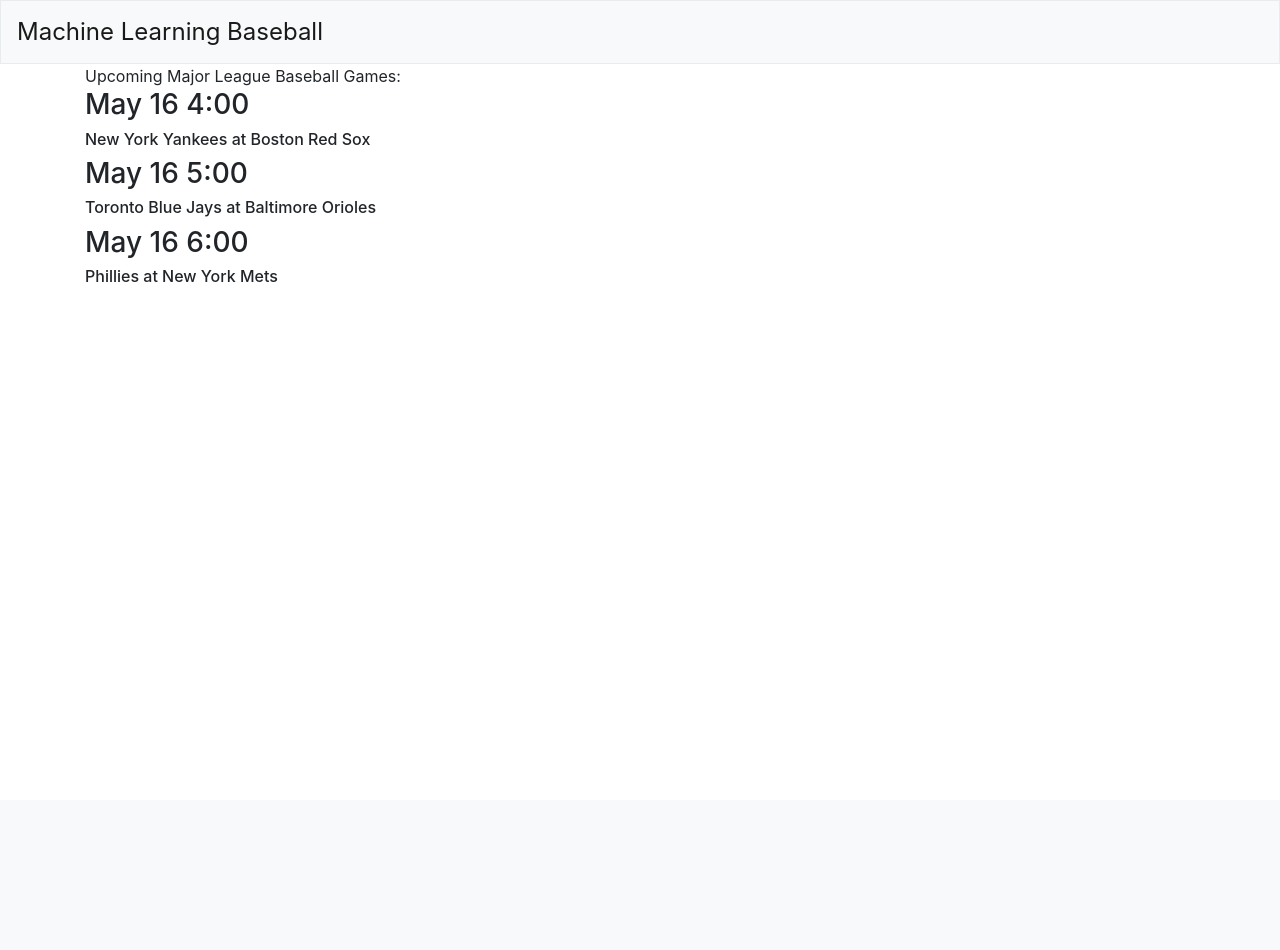
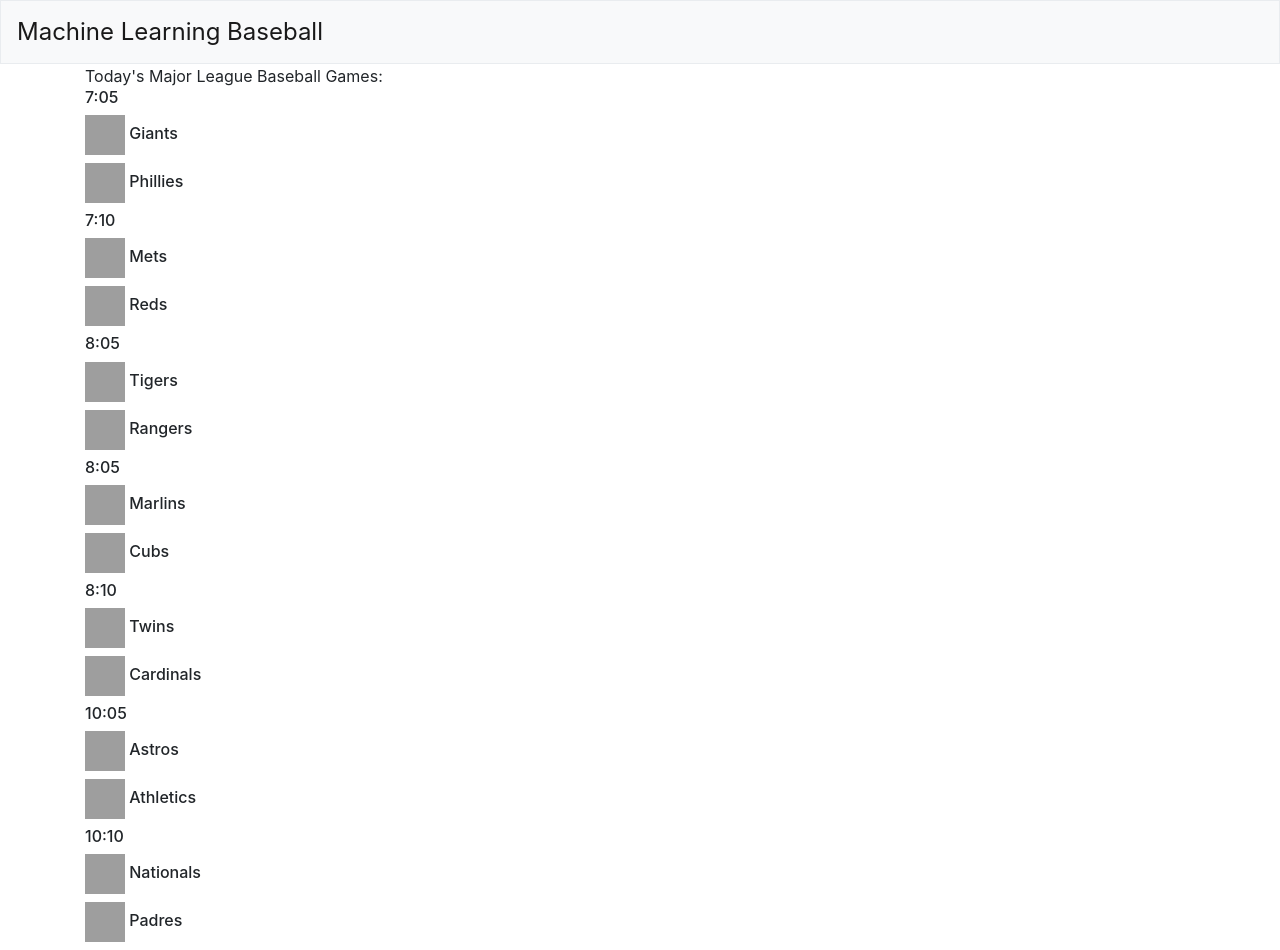
Before and after one commit to EricJZell/machine_learning_baseball, a Flask app: page / in a window 1280 px wide. Before the commit the page ends 282 px from the top, so only its background shows below. Run offline with Flask 2, Linux system fonts and the light colour scheme; data comes from the database, SQL or seed files in the repository; some libraries are stand-ins or nearby versions; grey boxes are pictures that could not be loaded.

Commit message:
Make landing page with list of today's MLB games

```diff
--- a/hello.py
+++ b/hello.py
@@ -1,15 +1,28 @@
 from flask import Flask, flash, redirect, render_template, request, session, abort
 from helpers import upcoming_games
+from datetime import date, timedelta, datetime
 import sqlite3
 app = Flask(__name__)
 app.config["TEMPLATES_AUTO_RELOAD"] = True
 
-conn = sqlite3.connect('mlb_stats.db')
-print("Opened database successfully")
 
 @app.route("/")
 def index():
-    return render_template("index.html", name="Eric", upcoming_games=upcoming_games())
+    con = sqlite3.connect('mlb_stats.db')
+    con.row_factory = sqlite3.Row
+    cur = con.cursor()
+    cur.execute("SELECT GameID, DateTime, "
+        "HomeTeam.WikipediaLogoUrl as HomeTeamLogo, HomeTeam.Name as HomeTeamName, "
+        "AwayTeam.WikipediaLogoUrl as AwayTeamLogo, AwayTeam.Name as AwayTeamName "
+        "FROM games "
+        "JOIN Teams as HomeTeam ON HomeTeamID = HomeTeam.TeamID "
+        "JOIN Teams as AwayTeam ON AwayTeamID = AwayTeam.TeamID "
+        "WHERE strftime('%Y-%m-%d', Day)=? "
+        "ORDER BY DateTime ASC",([str(date.today())]))
+    games = cur.fetchall()
+    # for game in games:
+    #     game["Time"] = datetime.strptime(game["DateTime"], '%Y-%m-%dT%H:%M:%S').strftime('%-I:%M')
+    return render_template("index.html", name="Eric", games=games, datetime=datetime)
 
 if __name__ == "__main__":
     app.run()
--- a/helpers.py
+++ b/helpers.py
@@ -7,7 +7,7 @@
         self.home_starter = home_starter
         self.away_starter = away_starter
 
-def upcoming_games():
+def upcoming_games(date):
     # can I use this data? https://swishanalytics.com/optimus/mlb/batter-vs-pitcher-stats?date=2018-04-30
     # use the MLB API available through https://www.mysportsfeeds.com to gather data
     return [
--- a/templates/index.html
+++ b/templates/index.html
@@ -1,11 +1,19 @@
 {% extends "layout.html" %}
 
 {% block main %}
-    <div>Upcoming Major League Baseball Games:</div>
-    {% for game in upcoming_games %}
+    <div>Today's Major League Baseball Games:</div>
+    {% for game in games %}
         <div>
-          <h3>{{game.time}}</h3>
-          <h6>{{game.away_team}} at {{game.home_team}}</h6>
+          <h6>{{datetime.strptime(game["DateTime"], '%Y-%m-%dT%H:%M:%S').strftime('%-I:%M')}}</h3>
+
+          <h6>
+            <img src='{{game["AwayTeamLogo"]}}' alt="Away Logo" height="40" width="40">
+            {{game["AwayTeamName"]}}
+          </h6>
+          <h6>
+            <img src='{{game["HomeTeamLogo"]}}' alt="Home Logo" height="40" width="40">
+            {{game["HomeTeamName"]}}
+          </h6>
         </div>
     {% endfor %}
 
```
